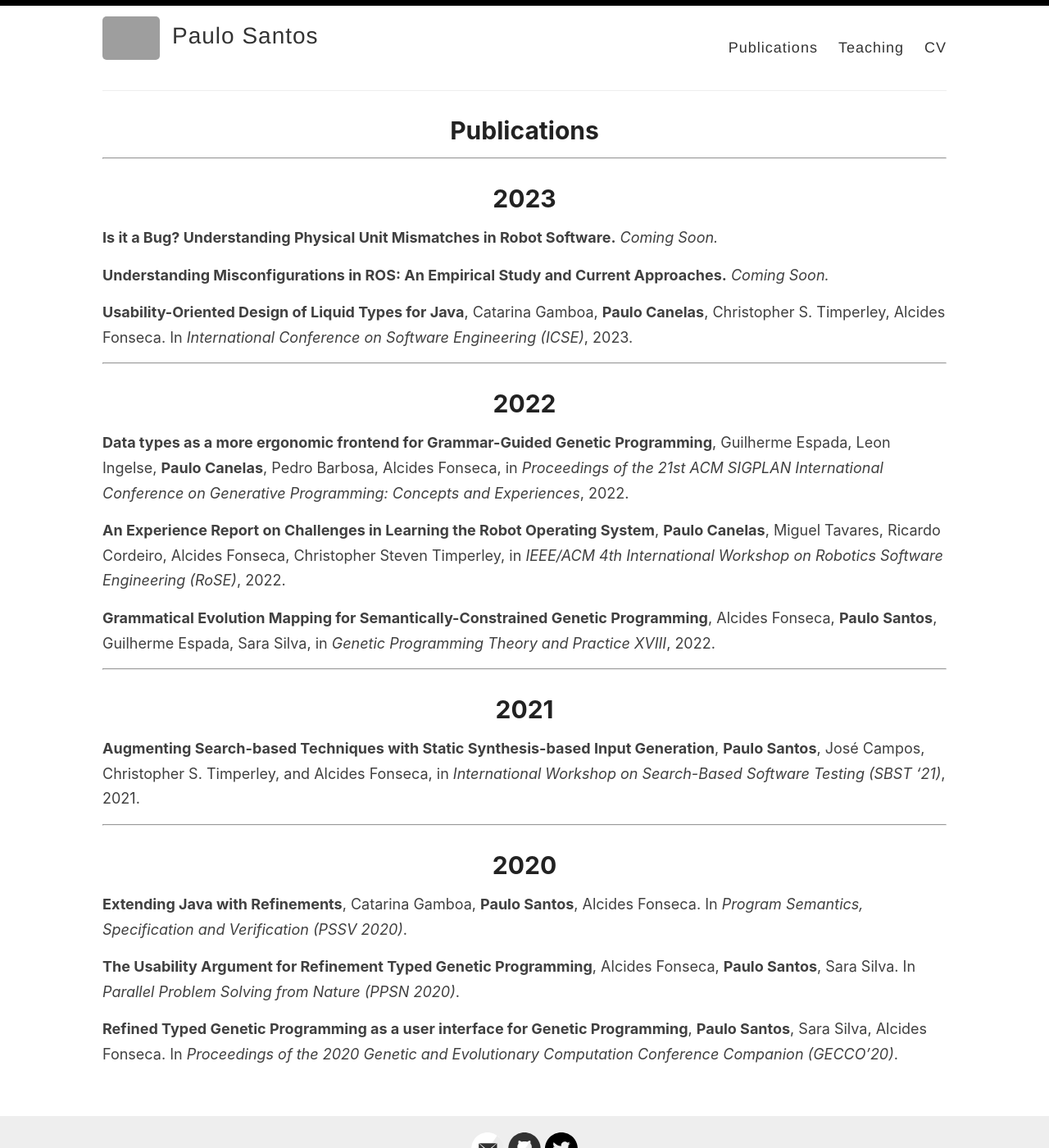
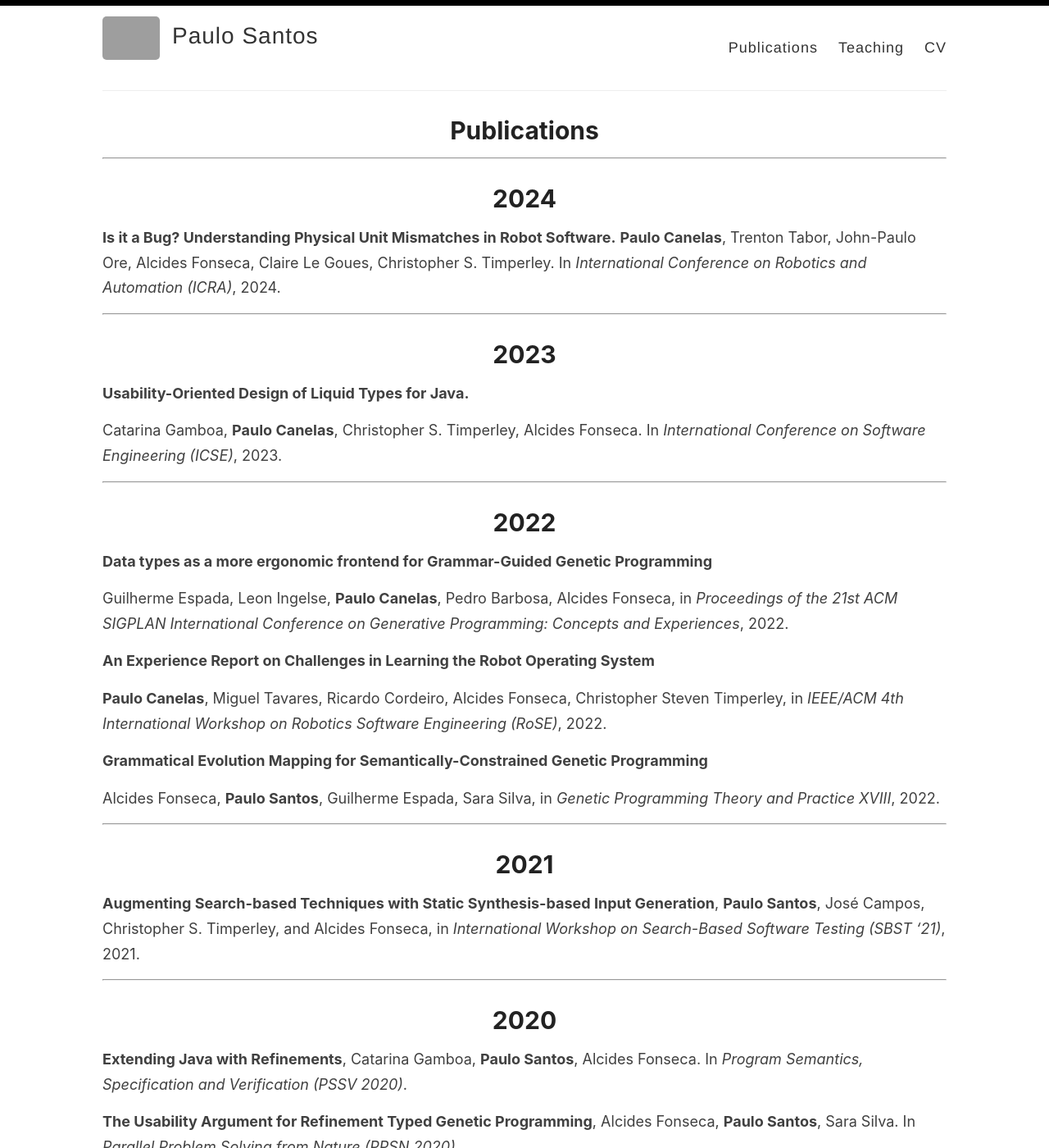
Before and after one commit to pcanelas/pcanelas.github.io, a Jekyll site: the page built from _pages/publications.md, in a window 1280 px wide and 1400 px high. Shown: the whole window at 82% size. Built offline with Jekyll 4.4.1, drawn with Linux system fonts in a browser that asks for light colours; grey boxes are pictures that could not be loaded.

Commit message:
Updated Website

```diff
--- a/_pages/publications.md
+++ b/_pages/publications.md
@@ -4,28 +4,34 @@ title: Publications
 permalink: /publications/
 ---
 -----------------------------
+# 2024
+
+**Is it a Bug? Understanding Physical Unit Mismatches in Robot Software.**
+**Paulo Canelas**, Trenton Tabor, John-Paulo Ore, Alcides Fonseca, Claire Le Goues, Christopher S. Timperley. In *International Conference on Robotics and Automation (ICRA)*, 2024.
+
+
+-----------------------------
 # 2023
 
-**Is it a Bug? Understanding Physical Unit Mismatches in Robot Software.**
-*Coming Soon.*
 
-**Understanding Misconfigurations in ROS: An Empirical Study and Current Approaches.**
-*Coming Soon.*
+**Usability-Oriented Design of Liquid Types for Java.**
 
-**Usability-Oriented Design of Liquid Types for Java**,
 Catarina Gamboa, **Paulo Canelas**, Christopher S. Timperley, Alcides Fonseca. In *International Conference on Software Engineering (ICSE)*, 2023.
 
 
 -----------------------------
 # 2022
 
-**Data types as a more ergonomic frontend for Grammar-Guided Genetic Programming**,
+**Data types as a more ergonomic frontend for Grammar-Guided Genetic Programming**
+
 Guilherme Espada, Leon Ingelse, **Paulo Canelas**, Pedro Barbosa, Alcides Fonseca, in *Proceedings of the 21st ACM SIGPLAN International Conference on Generative Programming: Concepts and Experiences*, 2022.
 
-**An Experience Report on Challenges in Learning the Robot Operating System**,
+**An Experience Report on Challenges in Learning the Robot Operating System**
+
 **Paulo Canelas**, Miguel Tavares, Ricardo Cordeiro, Alcides Fonseca, Christopher Steven Timperley, in *IEEE/ACM 4th International Workshop on Robotics Software Engineering (RoSE)*, 2022.
 
-**Grammatical Evolution Mapping for Semantically-Constrained Genetic Programming**,
+**Grammatical Evolution Mapping for Semantically-Constrained Genetic Programming**
+
 Alcides Fonseca, **Paulo Santos**, Guilherme Espada, Sara Silva, in *Genetic Programming Theory and Practice XVIII*, 2022.
 
 -----------------------------
```
Also changed, not shown: _pages/teaching.md (+2 -1 lines).
